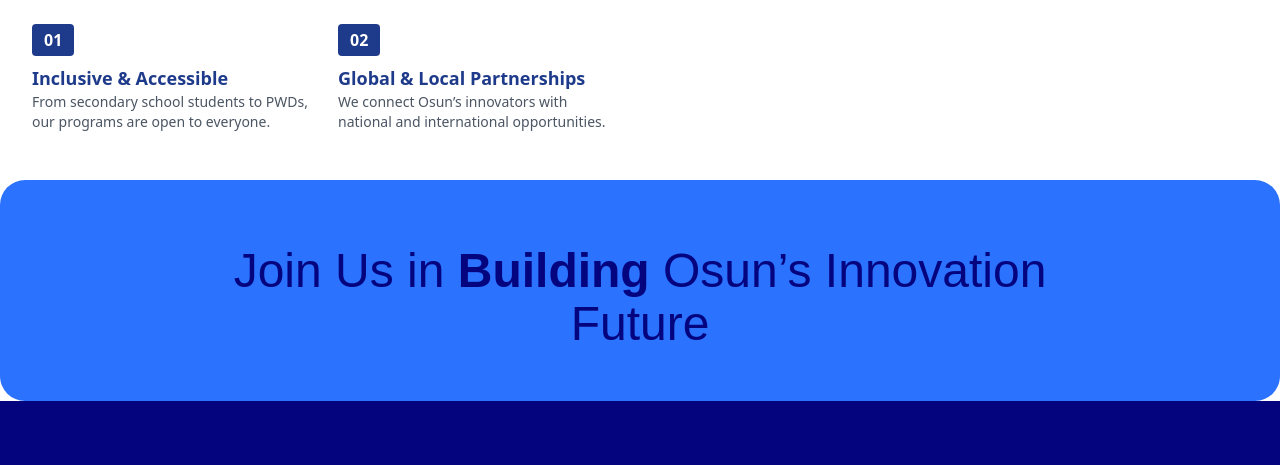
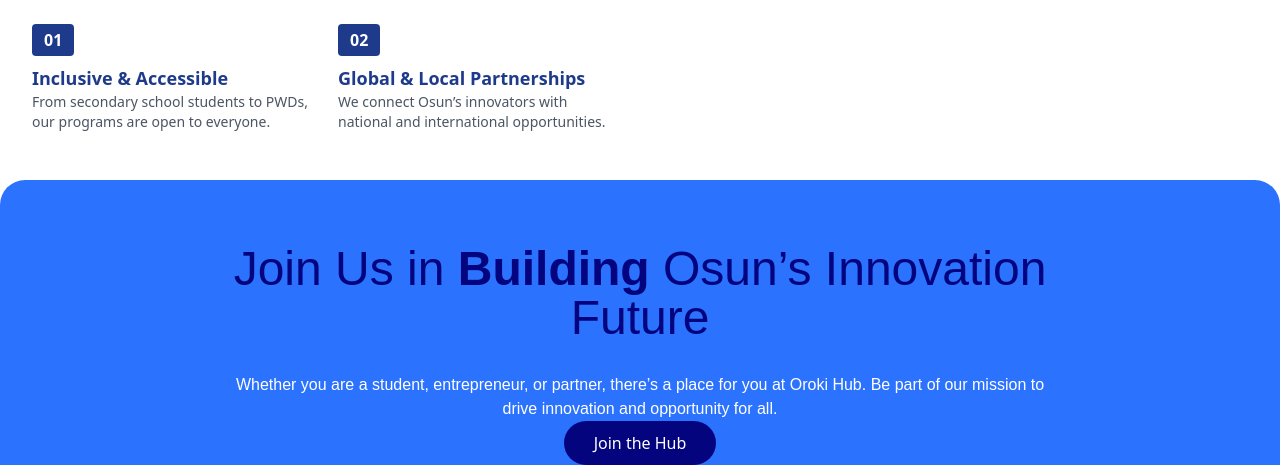
Before and after one commit to Tvibez16/Oroki-Hub-Project-, a plain HTML site: page Home/index.html in a window 1280 px wide. Shown: the part 1398-1863 px from the top of the page. Drawn offline with nearby package versions, Linux system fonts and the light colour scheme; grey boxes are pictures that could not be loaded.

Commit message:
added a new section to the homepage

```diff
--- a/Home/index.html
+++ b/Home/index.html
@@ -188,6 +188,14 @@
 <section class="collab">
   <div class="jinus">
     <h1 class="juib">Join Us in <b class="">Building</b> Osun’s Innovation<br>Future</h1>
+    <p class="tagline">Whether you are a student, entrepreneur, or partner, there’s a place for you at Oroki Hub. Be part of our mission to<br>
+       drive innovation and opportunity for all.</p>
+    <p class="tgln"><a href="#"><button class="jth">Join the Hub</button></a></p>
+  </div>
+</section>
+<section>
+  <div>
+
   </div>
 </section>
  <footer class="flex-footer">
--- a/Home/style.css
+++ b/Home/style.css
@@ -181,6 +181,27 @@
     font-family: Poppins, sans-serif;
     font-size: 48px;
     font-weight: 500;
-    line-height: 52.8px;
+    line-height: 48.8px;
     color: rgb(5, 4, 127);
 }
+.tagline{
+    text-align: center;
+    font-family: Poppins, sans-serif;
+    font-size: 16px;
+    font-weight: 400;
+    line-height: 24px;
+    color: rgb(255, 255, 255);
+    padding-top: 30px;
+}
+.jth{
+    background-color: rgb(5,4,127);
+    padding-top: 10px;
+    padding-bottom: 10px;
+    padding-left: 30px;
+    padding-right: 30px;
+    border-radius: 25px;
+    color: white;
+}
+.tgln{
+    text-align: center;
+}
```
